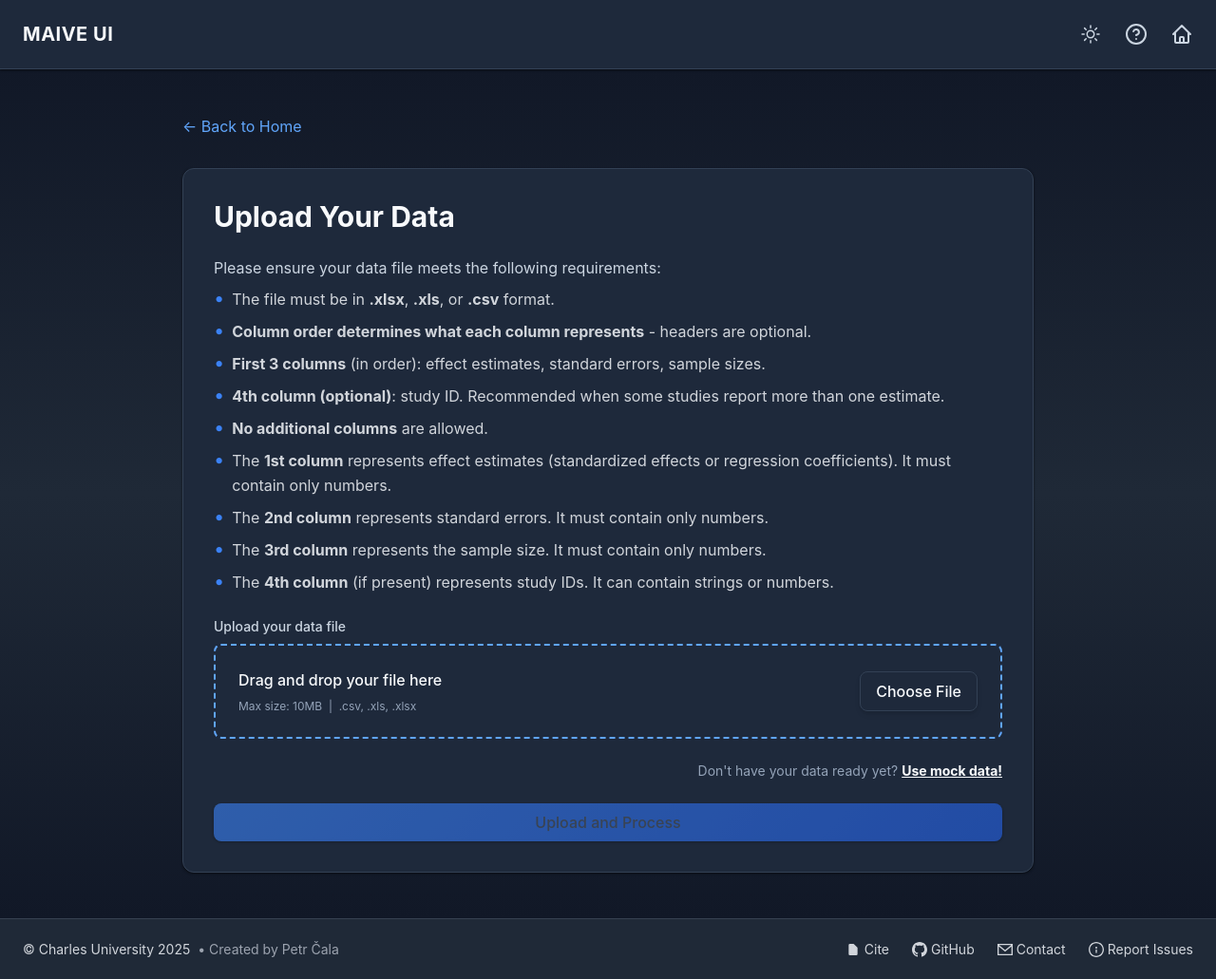
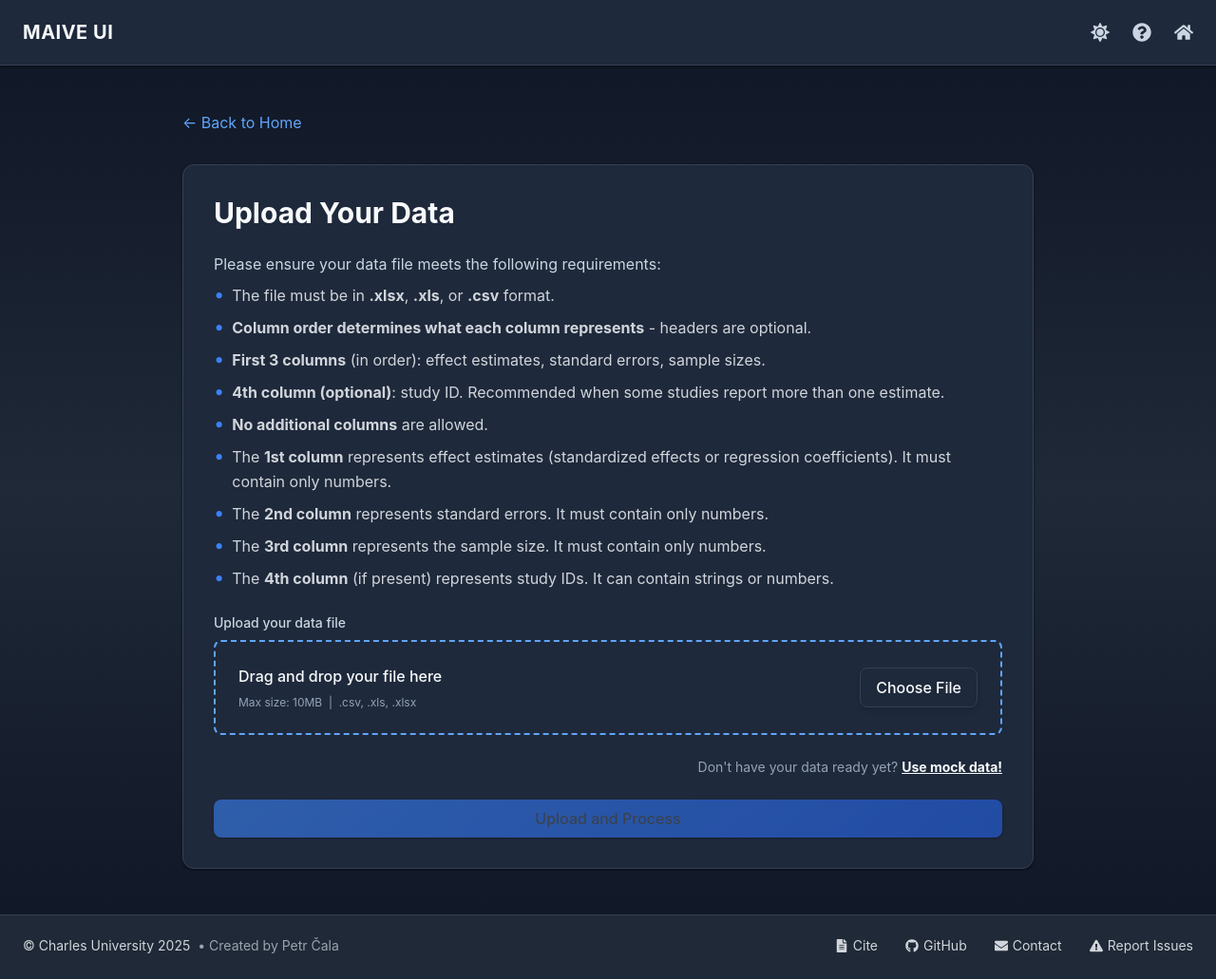
Before and after one commit to PetrCala/maive-ui, a Next.js app in the folder apps/react-ui/client/: page /upload in a window 1280 px wide. Shown: the whole page at 95% size. Built offline with nearby package versions, Linux system fonts and the light colour scheme.

Commit message:
style: unify icon styling

```diff
--- a/apps/react-ui/client/src/components/Buttons/DemoButton.tsx
+++ b/apps/react-ui/client/src/components/Buttons/DemoButton.tsx
@@ -57,7 +57,7 @@ export default function DemoButton({
         isLoading ? "scale-95 opacity-75" : "scale-100 opacity-100"
       }`}
     >
-      <FaPlay className="w-5 h-5" />
+      <FaPlay className="icon-button" />
       {`${isLoading ? "Loading..." : "Run a demo"}`}
     </ActionButton>
   );
--- a/apps/react-ui/client/src/components/Buttons/HoverableIconButton.tsx
+++ b/apps/react-ui/client/src/components/Buttons/HoverableIconButton.tsx
@@ -1,41 +1,33 @@
+type HoverableIconButtonProps = {
+  icon: React.ReactNode;
+  onClick: () => void;
+  className?: string;
+  ariaLabel?: string;
+  buttonClassName?: string;
+};
+
 /**
  * A component that renders an SVG icon with a hover effect.
- * @param svgContent - The content of the icon.
+ * @param icon - The content of the icon.
  * @param className - The class name of the icon.
- * @param onClick - The function to call when the button is clicked.
+ * @param ariaLabel - The aria-label of the button.
  * @param ariaLabel - The aria-label of the button.
  * @param buttonClassName - The class name of the button.
- * @returns A React component that renders an SVG icon with a hover effect.
  */
 function HoverableIconButton({
-  svgContent,
+  icon,
   onClick,
   className,
   ariaLabel,
   buttonClassName,
-}: {
-  svgContent: React.ReactNode;
-  onClick: () => void;
-  className?: string;
-  ariaLabel?: string;
-  buttonClassName?: string;
-}) {
+}: HoverableIconButtonProps) {
   return (
     <button
       onClick={onClick}
-      className={`p-2 text-secondary transition-colors duration-200 rounded-lg hover:bg-gray-100 dark:hover:bg-gray-700 group focus-ring icon-button ${buttonClassName}`}
+      className={`p-2 text-secondary transition-colors duration-200 rounded-lg hover:bg-gray-100 dark:hover:bg-gray-700 group focus-ring ${buttonClassName}`}
       aria-label={ariaLabel}
     >
-      <svg
-        xmlns="http://www.w3.org/2000/svg"
-        fill="none"
-        viewBox="0 0 24 24"
-        strokeWidth={1.5}
-        stroke="currentColor"
-        className={`w-6 h-6 group-hover:scale-110 transition-transform duration-200 ${className}`}
-      >
-        {svgContent}
-      </svg>
+      <span className={`${className}`}>{icon}</span>
     </button>
   );
 }
--- a/apps/react-ui/client/src/components/Footer.tsx
+++ b/apps/react-ui/client/src/components/Footer.tsx
@@ -6,34 +6,40 @@ import CitationBox from "./CitationBox";
 import InvisibleLink from "./InvisibleLink";
 import CONFIG from "@src/CONFIG";
 import Link from "next/link";
+import {
+  FaFileAlt,
+  FaGithub,
+  FaEnvelope,
+  FaExclamationTriangle,
+} from "react-icons/fa";
 
 type FooterProps = {
   className?: string;
 };
 
 const FooterLinkItemContents = ({
-  svgPath,
+  icon,
   text,
 }: {
-  svgPath: string;
+  icon: React.ReactNode;
   text: string;
 }) => {
   return (
     <>
-      <svg className="w-4 h-4 mr-1" fill="currentColor" viewBox="0 0 24 24">
-        <path d={svgPath} />
-      </svg>
+      <span className="icon-footer flex items-center justify-center">
+        {icon}
+      </span>
       {text}
     </>
   );
 };
 
 const FooterHrefLinkItem = ({
-  svgPath,
+  icon,
   href,
   text,
 }: {
-  svgPath: string;
+  icon: React.ReactNode;
   text: string;
   href: string;
 }) => {
@@ -44,17 +50,17 @@ const FooterHrefLinkItem = ({
       rel="noopener noreferrer"
       className="hover:text-blue-600 dark:hover:text-blue-400 transition-colors duration-200 flex items-center"
     >
-      <FooterLinkItemContents svgPath={svgPath} text={text} />
+      <FooterLinkItemContents icon={icon} text={text} />
     </Link>
   );
 };
 
 const FooterButtonLinkItem = ({
-  svgPath,
+  icon,
   text,
   onClick,
 }: {
-  svgPath: string;
+  icon: React.ReactNode;
   text: string;
   onClick: () => void;
 }) => {
@@ -63,7 +69,7 @@ const FooterButtonLinkItem = ({
       onClick={onClick}
       className="hover:text-blue-600 dark:hover:text-blue-400 transition-colors duration-200 flex items-center"
     >
-      <FooterLinkItemContents svgPath={svgPath} text={text} />
+      <FooterLinkItemContents icon={icon} text={text} />
     </button>
   );
 };
@@ -110,24 +116,24 @@ const Footer = ({ className = "" }: FooterProps) => {
         <div className="flex items-center space-x-6 text-sm">
           <FooterButtonLinkItem
             onClick={handleCitationClick}
-            svgPath="M9 12h6m-6 4h6m2 5H7a2 2 0 01-2-2V5a2 2 0 012-2h5.586a1 1 0 01.707.293l5.414 5.414a1 1 0 01.293.707V19a2 2 0 01-2 2z"
+            icon={<FaFileAlt />}
             text="Cite"
           />
           <FooterHrefLinkItem
             href={CONST.LINKS.APP_GITHUB.HOMEPAGE}
-            svgPath="M12 0c-6.626 0-12 5.373-12 12 0 5.302 3.438 9.8 8.207 11.387.599.111.793-.261.793-.577v-2.234c-3.338.726-4.033-1.416-4.033-1.416-.546-1.387-1.333-1.756-1.333-1.756-1.089-.745.083-.729.083-.729 1.205.084 1.839 1.237 1.839 1.237 1.07 1.834 2.807 1.304 3.492.997.107-.775.418-1.305.762-1.604-2.665-.305-5.467-1.334-5.467-5.931 0-1.311.469-2.381 1.236-3.221-.124-.303-.535-1.524.117-3.176 0 0 1.008-.322 3.301 1.23.957-.266 1.983-.399 3.003-.404 1.02.005 2.047.138 3.006.404 2.291-1.552 3.297-1.23 3.297-1.23.653 1.653.242 2.874.118 3.176.77.84 1.235 1.911 1.235 3.221 0 4.609-2.807 5.624-5.479 5.921.43.372.823 1.102.823 2.222v3.293c0 .319.192.694.801.576 4.765-1.589 8.199-6.086 8.199-11.386 0-6.627-5.373-12-12-12z"
+            icon={<FaGithub />}
             text="GitHub"
           />
 
           <FooterButtonLinkItem
             onClick={handleContactClick}
-            svgPath="M0 3v18h24v-18h-24zm21.518 2l-9.518 7.713-9.518-7.713h19.036zm-19.518 14v-11.817l10 8.104 10-8.104v11.817h-20z"
+            icon={<FaEnvelope />}
             text="Contact"
           />
 
           <FooterHrefLinkItem
             href={CONST.LINKS.APP_GITHUB.ISSUES}
-            svgPath="M12 2c5.514 0 10 4.486 10 10s-4.486 10-10 10-10-4.486-10-10 4.486-10 10-10zm0-2c-6.627 0-12 5.373-12 12s5.373 12 12 12 12-5.373 12-12-5.373-12-12-12zm0 7.5a1.5 1.5 0 110 3 1.5 1.5 0 010-3zm0 4a1 1 0 011 1v4a1 1 0 01-2 0v-4a1 1 0 011-1z"
+            icon={<FaExclamationTriangle />}
             text="Report Issues"
           />
         </div>
--- a/apps/react-ui/client/src/components/Header.tsx
+++ b/apps/react-ui/client/src/components/Header.tsx
@@ -32,9 +32,9 @@ export default function Header({
 
       {/* Right side - icons */}
       <div className="flex items-center gap-2">
-        <ThemeToggle />
-        {!!showHelpIcon && <HelpIcon />}
-        {!!showHomeIcon && <HomeIcon />}
+        <ThemeToggle className="icon-header" />
+        {!!showHelpIcon && <HelpIcon className="icon-header" />}
+        {!!showHomeIcon && <HomeIcon className="icon-header" />}
       </div>
     </header>
   );
--- a/apps/react-ui/client/src/components/Icons/HelpIcon.tsx
+++ b/apps/react-ui/client/src/components/Icons/HelpIcon.tsx
@@ -2,6 +2,7 @@ import type { ComponentType } from "react";
 import { useState } from "react";
 import HoverableIconButton from "@src/components/Buttons/HoverableIconButton";
 import MAIVEInfoModal from "@src/components/MAIVEInfoModal";
+import { FaQuestionCircle } from "react-icons/fa";
 
 type HelpButtonProps = {
   onPress?: () => void;
@@ -13,6 +14,7 @@ type HelpButtonProps = {
 export default function HelpButton({
   onPress,
   modalComponent: ModalComponent = MAIVEInfoModal,
+  className = "",
   buttonClassName = "",
 }: HelpButtonProps) {
   const [isModalOpen, setIsModalOpen] = useState(false);
@@ -26,34 +28,9 @@ export default function HelpButton({
       <HoverableIconButton
         ariaLabel="Help"
         onClick={onPress ?? defaultOnPress}
+        className={className}
         buttonClassName={buttonClassName}
-        svgContent={
-          <>
-            <circle
-              cx="12"
-              cy="12"
-              r="10"
-              stroke="currentColor"
-              strokeWidth={2}
-              fill="none"
-            />
-            <path
-              strokeLinecap="round"
-              strokeLinejoin="round"
-              strokeWidth={2}
-              d="M9.09 9a3 3 0 015.83 1c0 2-3 3-3 3"
-            />
-            <line
-              x1="12"
-              y1="17"
-              x2="12.01"
-              y2="17"
-              stroke="currentColor"
-              strokeWidth={2}
-              strokeLinecap="round"
-            />
-          </>
-        }
+        icon={<FaQuestionCircle />}
       />
       <ModalComponent
         isOpen={isModalOpen}
--- a/apps/react-ui/client/src/components/Icons/HomeIcon.tsx
+++ b/apps/react-ui/client/src/components/Icons/HomeIcon.tsx
@@ -1,23 +1,27 @@
 import HoverableIconButton from "@src/components/Buttons/HoverableIconButton";
 import { useRouter } from "next/navigation";
+import { FaHome } from "react-icons/fa";
 
-export default function HomeIcon() {
+type HomeIconProps = {
+  className?: string;
+  buttonClassName?: string;
+};
+
+export default function HomeIcon({
+  className = "",
+  buttonClassName = "",
+}: HomeIconProps) {
   const router = useRouter();
 
   return (
     <HoverableIconButton
       ariaLabel="Home"
-      svgContent={
-        <path
-          strokeLinecap="round"
-          strokeLinejoin="round"
-          strokeWidth={2}
-          d="M3 12l2-2m0 0l7-7 7 7M5 10v10a1 1 0 001 1h3m10-11l2 2m-2-2v10a1 1 0 01-1 1h-3m-6 0a1 1 0 001-1v-4a1 1 0 011-1h2a1 1 0 011 1v4a1 1 0 001 1m-6 0h6"
-        />
-      }
+      icon={<FaHome />}
+      className={className}
       onClick={() => {
         router.push("/");
       }}
+      buttonClassName={buttonClassName}
     />
   );
 }
--- a/apps/react-ui/client/src/components/ThemeToggle.tsx
+++ b/apps/react-ui/client/src/components/ThemeToggle.tsx
@@ -2,25 +2,26 @@
 
 import { useTheme } from "@providers/ThemeProvider";
 import HoverableIconButton from "@src/components/Buttons/HoverableIconButton";
+import { FaMoon, FaSun } from "react-icons/fa";
 
-export default function ThemeToggle() {
+type ThemeToggleProps = {
+  className?: string;
+  buttonClassName?: string;
+};
+
+export default function ThemeToggle({
+  className = "",
+  buttonClassName = "",
+}: ThemeToggleProps) {
   const { theme, toggleTheme } = useTheme();
-  const moonIconPath =
-    "M21.752 15.002A9.718 9.718 0 0118 15.75c-5.385 0-9.75-4.365-9.75-9.75 0-1.33.266-2.597.748-3.752A9.753 9.753 0 003 11.25C3 16.635 7.365 21 12.75 21a9.753 9.753 0 009.002-5.998z";
-  const sunIconPath =
-    "M12 3v2.25m6.364.386l-1.591 1.591M21 12h-2.25m-.386 6.364l-1.591-1.591M12 18.75V21m-4.773-4.227l-1.591 1.591M5.25 12H3m4.227-4.773L5.636 5.636M15.75 12a3.75 3.75 0 11-7.5 0 3.75 3.75 0 017.5 0z";
 
   return (
     <HoverableIconButton
       ariaLabel={`Switch to ${theme === "light" ? "dark" : "light"} mode`}
-      svgContent={
-        <path
-          strokeLinecap="round"
-          strokeLinejoin="round"
-          d={theme === "light" ? moonIconPath : sunIconPath}
-        />
-      }
+      icon={theme === "light" ? <FaMoon /> : <FaSun />}
       onClick={toggleTheme}
+      className={className}
+      buttonClassName={buttonClassName}
     />
   );
 }
--- a/apps/react-ui/client/src/pages/index.tsx
+++ b/apps/react-ui/client/src/pages/index.tsx
@@ -64,7 +64,7 @@ export default function Home() {
                 size="md"
                 className="inline-flex gap-2 w-2/3"
               >
-                <FaInfoCircle className="w-5 h-5" />
+                <FaInfoCircle className="icon-button" />
                 {TEXT.home.whatIsMaive}
               </ActionButton>
 
--- a/apps/react-ui/client/src/styles/globals.css
+++ b/apps/react-ui/client/src/styles/globals.css
@@ -375,6 +375,20 @@ body {
 		color: var(--color-primary-600);
 	}
 
+	.icon-header {
+		font-size: 1.25rem;
+	}
+
+	.icon-footer {
+		width: 24px;
+		height: 24px;
+	}
+
+	.icon-button {
+		width: 1.25rem;
+		height: 1.25rem;
+	}
+
 	/* Card component */
 	.card {
 		@apply surface-elevated;
```
